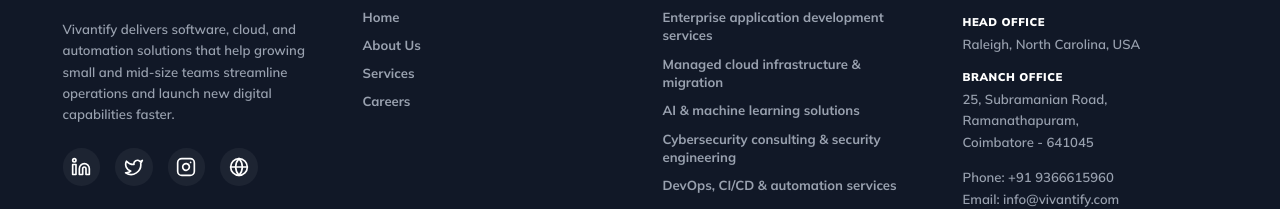
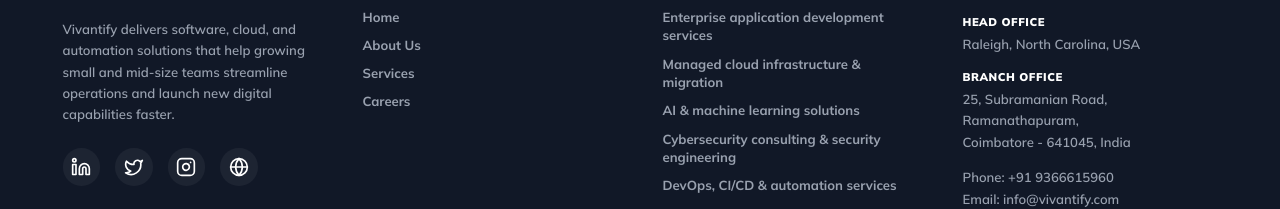
Before and after one commit to Vivantify/Vivantify, a React (Vite) app: page / in a window 1280 px wide. Shown: the part 2995-3204 px from the top of the page. Built offline with nearby package versions, Linux system fonts and the light colour scheme.

Commit message:
Include India in Footer.jsx Branch Office address string

```diff
--- a/src/components/layout/Footer.jsx
+++ b/src/components/layout/Footer.jsx
@@ -59,7 +59,7 @@
                 <strong className="text-white block text-xs uppercase tracking-wider mb-1">Branch Office</strong>
                 25, Subramanian Road,<br />
                 Ramanathapuram,<br />
-                Coimbatore - 641045
+                Coimbatore - 641045, India
               </p>
               <p className="flex flex-col gap-1">
                 <span>Phone: <a href="tel:+919366615960" className="hover:text-primary transition-colors">+91 9366615960</a></span>
```
